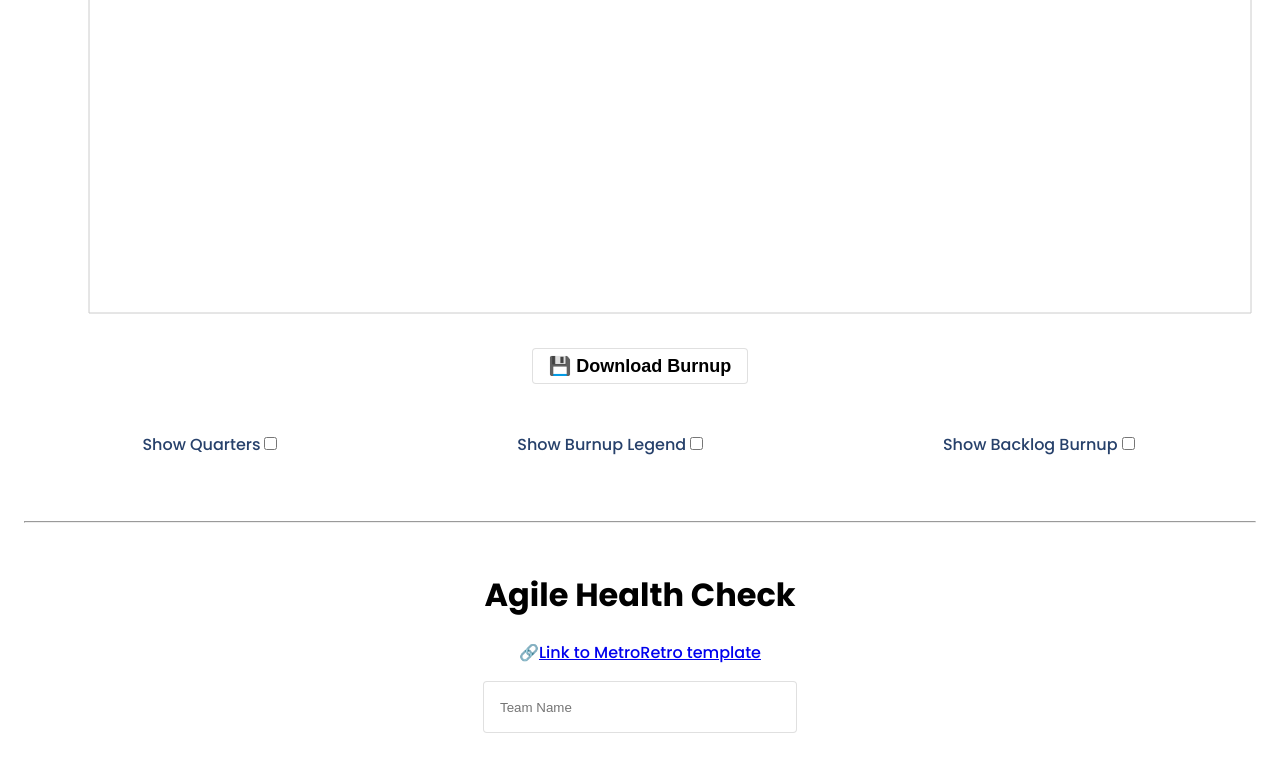
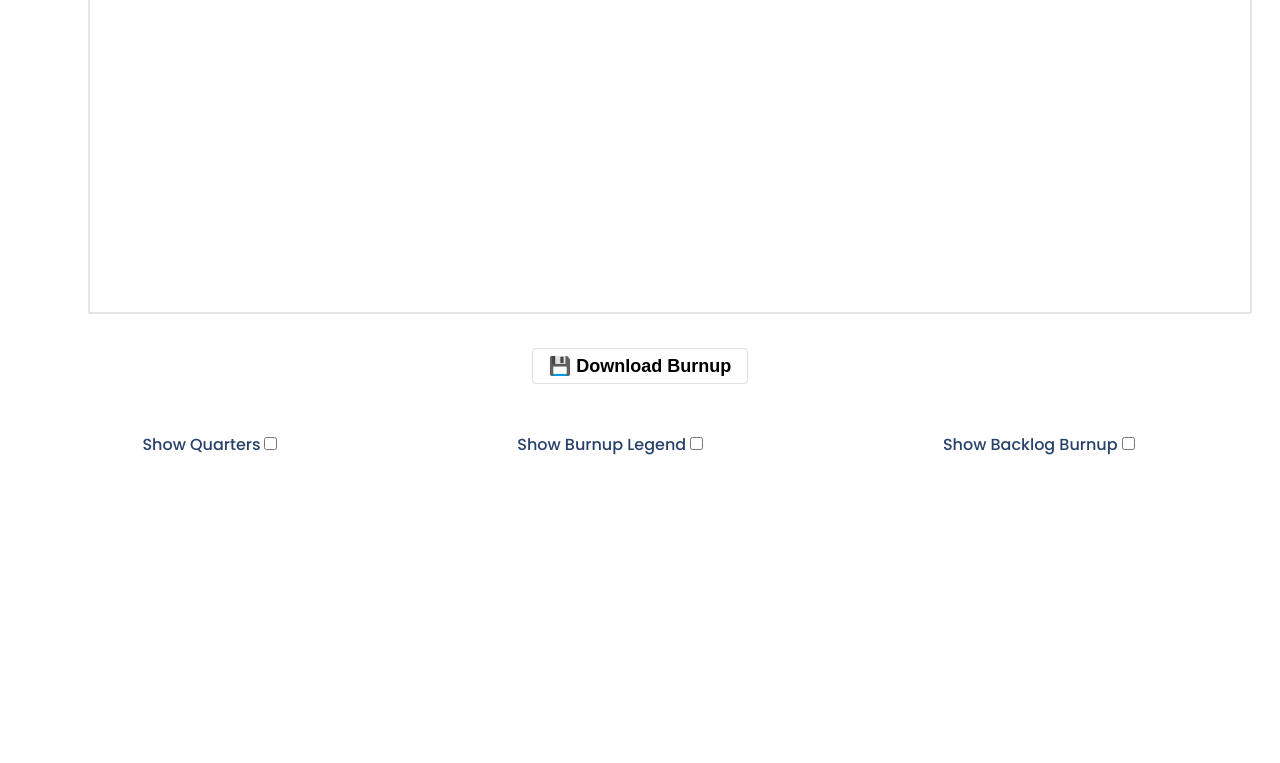
Before and after one commit to guyoome/agile-metrics, a React (Create React App) app: page / in a window 1280 px wide. Shown: the part 422-1185 px from the top of the page. After the commit the page ends 919 px from the top, so only its background shows below. Built offline with nearby package versions, Linux system fonts and the light colour scheme.

Commit message:
Add navigation to navbar & App in general

```diff
--- a/package.json
+++ b/package.json
@@ -9,6 +9,7 @@
     "dom-to-image": "^2.6.0",
     "react": "^17.0.2",
     "react-dom": "^17.0.2",
+    "react-router-dom": "^6.2.1",
     "react-scripts": "^5.0.0",
     "recharts": "^2.1.6",
     "web-vitals": "^1.1.2"
--- a/src/App.js
+++ b/src/App.js
@@ -1,7 +1,13 @@
-import './App.css';
+import {
+  BrowserRouter,
+  Routes,
+  Route,
+  Outlet
+} from "react-router-dom";
 import Burnup from './Burnup/Burnup';
 import HealthCheck from './HealthCheck/HealthCheck';
 import Navbar from './components/Navbar';
+import './App.css';
 
 function App() {
   return (
@@ -9,10 +15,8 @@ function App() {
 
       <Navbar />
 
-      <div className='page'>
-        <Burnup />
-        <hr />
-        <HealthCheck />
+      <div className="page">
+        <Outlet />
       </div>
 
     </div>
--- a/src/Burnup/Burnup.js
+++ b/src/Burnup/Burnup.js
@@ -140,7 +140,7 @@ function Burnup() {
     }, [history, sprints, sprintStart, forecastScope, showBacklogBurnup, backlog, isQuarterShown])
 
     return (
-        <div >
+        <div>
             <div className="flex-container">
 
                 <div className="flex-item">
--- a/src/components/Navbar.js
+++ b/src/components/Navbar.js
@@ -1,15 +1,16 @@
 import React, { useEffect, useState } from 'react';
+import { useNavigate } from "react-router-dom";
 import './Navbar.css';
 
 function SaveAsPNG(props) {
-
+    const navigate = useNavigate();
     return (
         <nav>
             <div className='navbar-container'>
-                <div className='logo'>🎈 Agile Metrics.</div>
+                <div className='logo' onClick={()=> navigate("/")}>🎈 Agile Metrics.</div>
                 <ul>
-                    <li> <a>📈 Burnup</a> </li>
-                    <li> <a>🩺 Agile Health Check</a> </li>
+                    <li> <a onClick={()=> navigate("/burnup")}>📈 Burnup</a> </li>
+                    <li> <a onClick={()=> navigate("/health-check")}>🩺 Agile Health Check</a> </li>
                 </ul>
             </div>
         </nav>
--- a/src/index.js
+++ b/src/index.js
@@ -1,13 +1,29 @@
 import React from 'react';
+import {
+  BrowserRouter,
+  Routes,
+  Route
+} from "react-router-dom";
 import ReactDOM from 'react-dom';
 import './index.css';
 import App from './App';
 import reportWebVitals from './reportWebVitals';
+import Burnup from './Burnup/Burnup';
+import HealthCheck from './HealthCheck/HealthCheck';
 
 
 ReactDOM.render(
   <React.StrictMode>
-    <App />
+    <BrowserRouter>
+        <Routes>
+          <Route path="/" element={<App />}>
+            <Route index element={<Burnup />} />
+            <Route path="burnup" element={<Burnup />}/>
+            <Route path="health-check" element={<HealthCheck />}/>
+          </Route>
+        </Routes>
+      </BrowserRouter>
+
   </React.StrictMode>,
   document.getElementById('root')
 );
```
